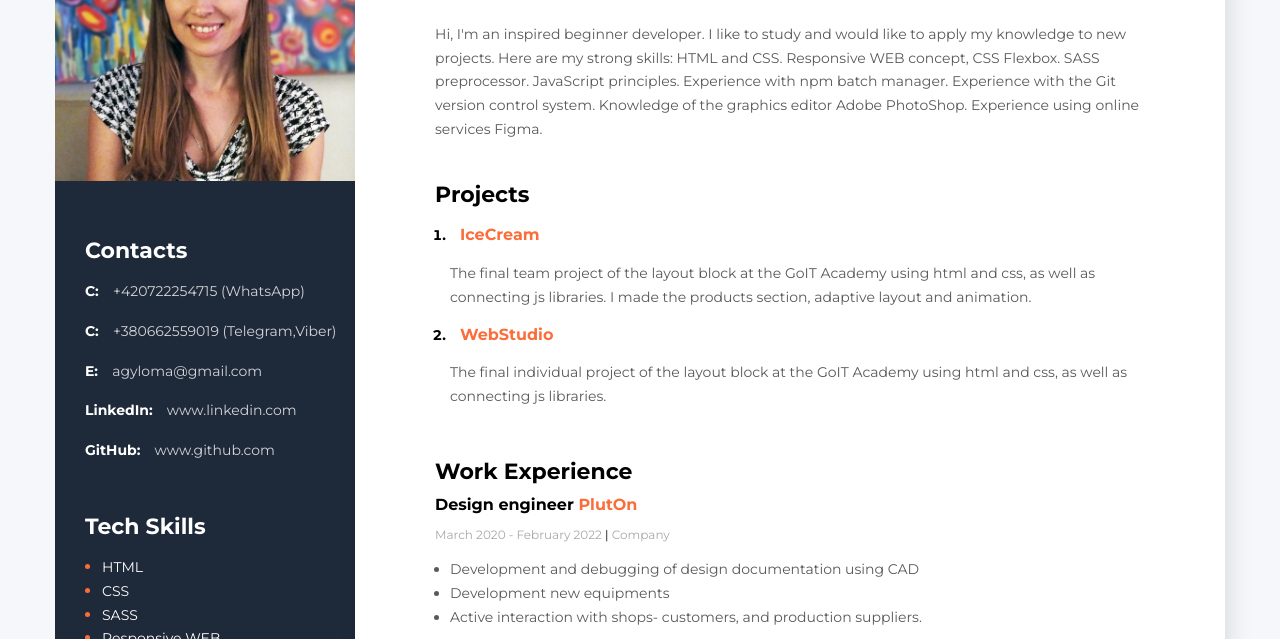
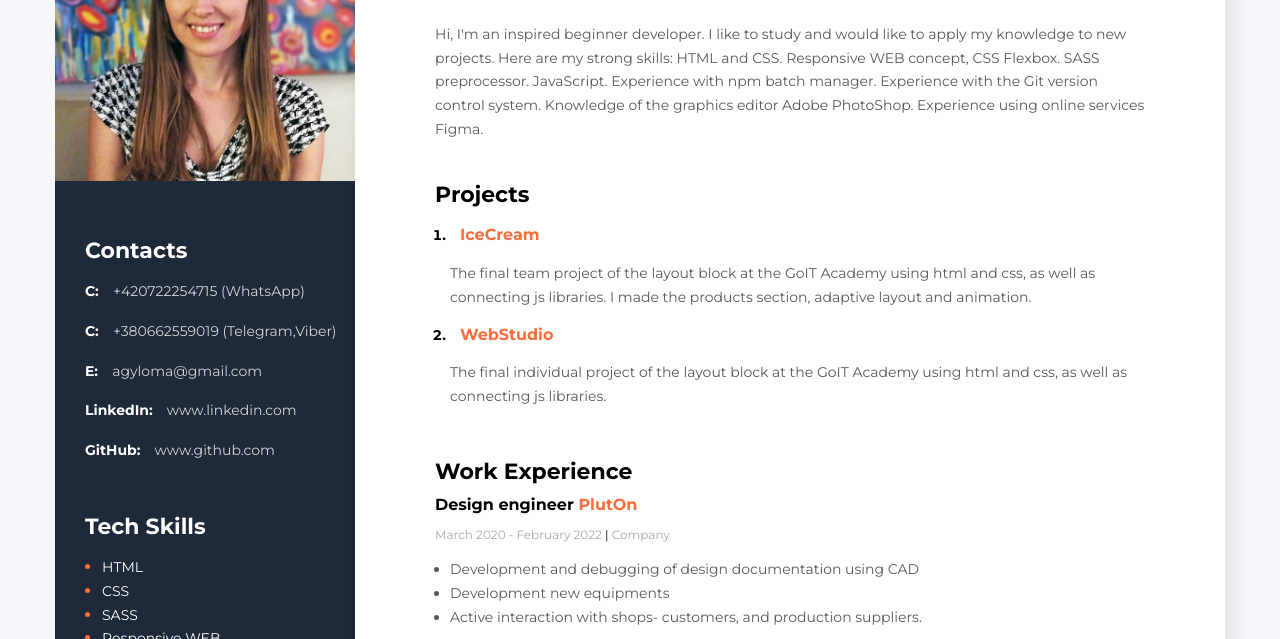
Before and after one commit to AlenkaNahorna/Resume, a plain HTML site: page index.html in a window 1280 px wide. Shown: the part 161-800 px from the top of the page. Drawn offline with nearby package versions, Linux system fonts and the light colour scheme.

Commit message:
correction

```diff
--- a/index.html
+++ b/index.html
@@ -28,9 +28,9 @@
           <p class="about__description">
             Hi, I'm an inspired beginner developer. I like to study and would like to apply my
             knowledge to new projects. Here are my strong skills: HTML and CSS. Responsive WEB
-            concept, CSS Flexbox. SASS preprocessor. JavaScript principles. Experience with npm
-            batch manager. Experience with the Git version control system. Knowledge of the graphics
-            editor Adobe PhotoShop. Experience using online services Figma.
+            concept, CSS Flexbox. SASS preprocessor. JavaScript. Experience with npm batch manager.
+            Experience with the Git version control system. Knowledge of the graphics editor Adobe
+            PhotoShop. Experience using online services Figma.
           </p>
         </div>
 
```
